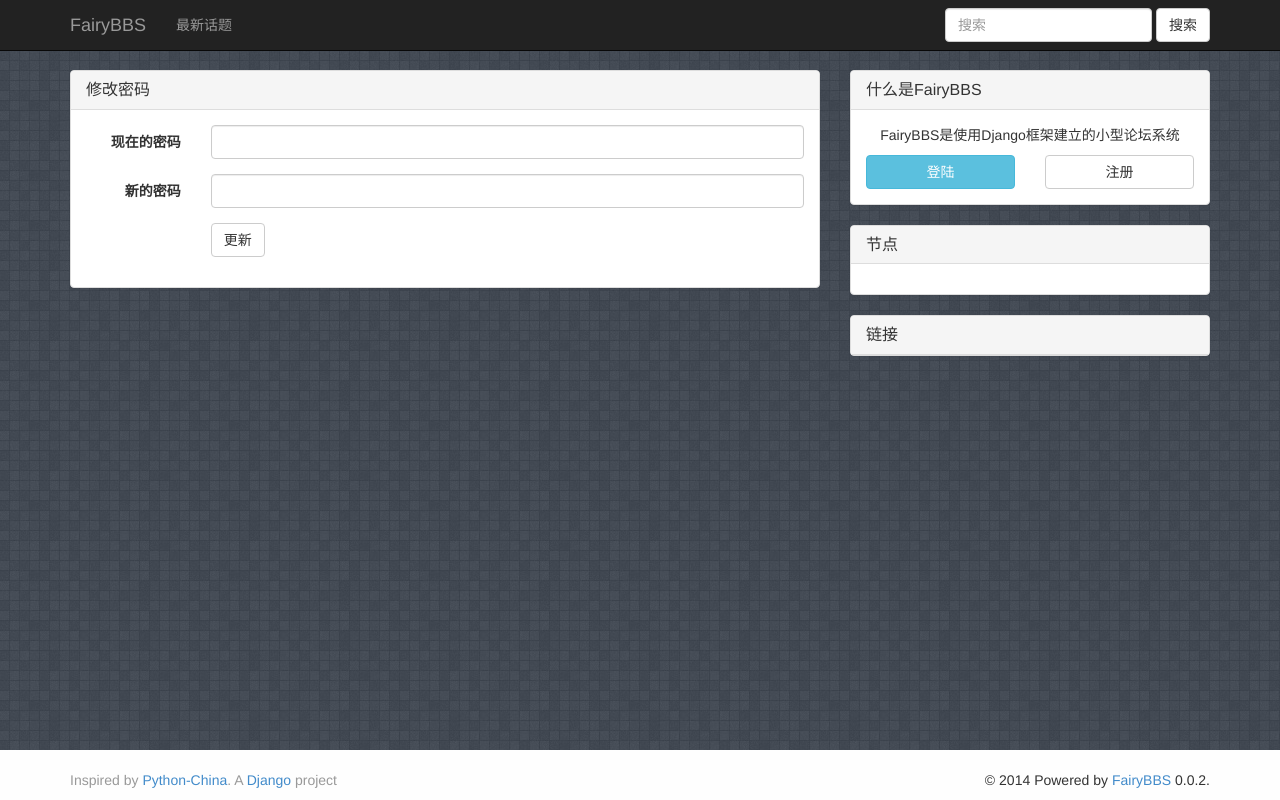
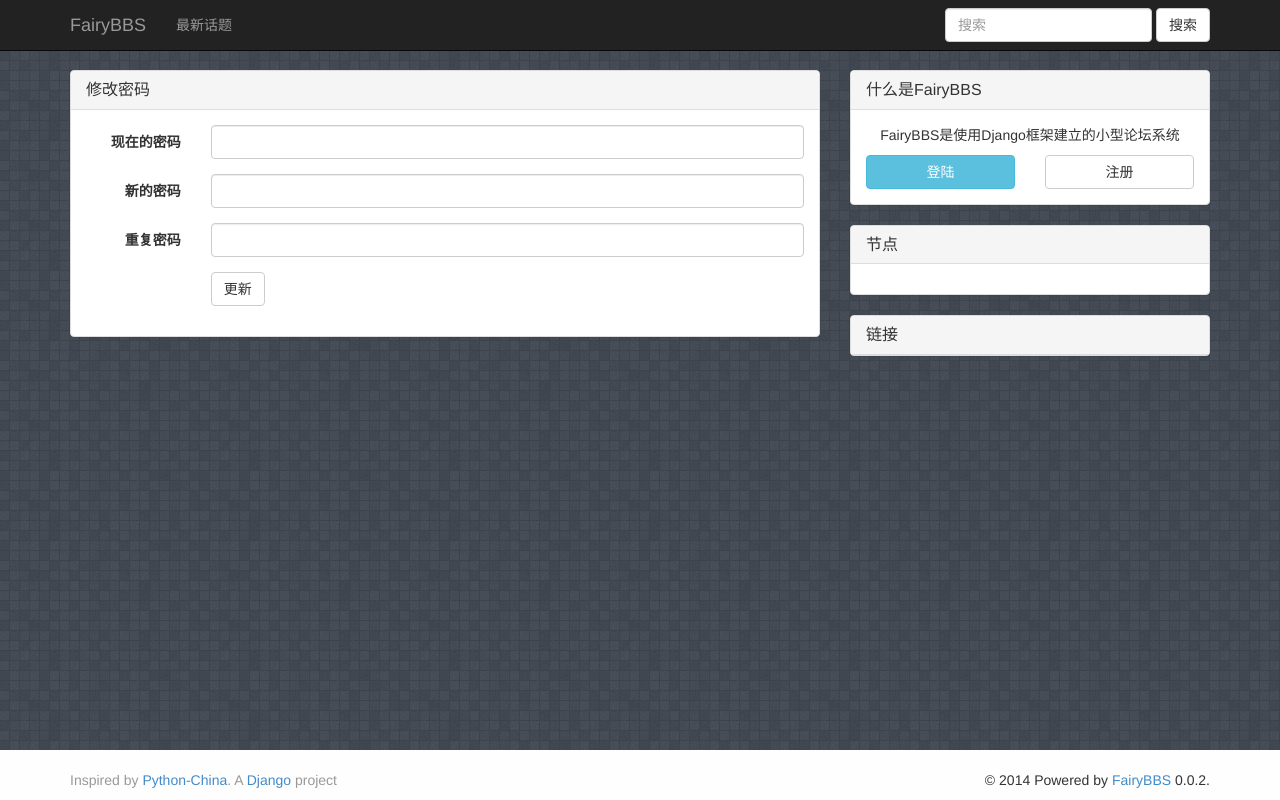
Before and after one commit to ericls/FairyBBS, a Django app: template template/change-password.html in a window 1280 px wide. Run offline with Django 3.2, Linux system fonts and the light colour scheme; the template is opened without the code that fills it, so the values that code supplies are empty; some libraries are stand-ins or nearby versions.

Commit message:
修改时 password  重复2次，用户没有信息时返回错误信息而不是爆出异常

```diff
--- a/template/change-password.html
+++ b/template/change-password.html
@@ -19,6 +19,12 @@
             </div>
         </div>
 
+  <div class="form-group ">
+            <label class="col-sm-2 control-label" for="password2">重复密码</label>
+            <div class="col-sm-10">
+                <input class="form-control" id="password2" name="password2" type="password">
+            </div>
+        </div>
 
         <div class="form-group">
             <div class="col-sm-offset-2 col-sm-10">
```
Also changed, not shown: account/views.py (+11 -5 lines).
